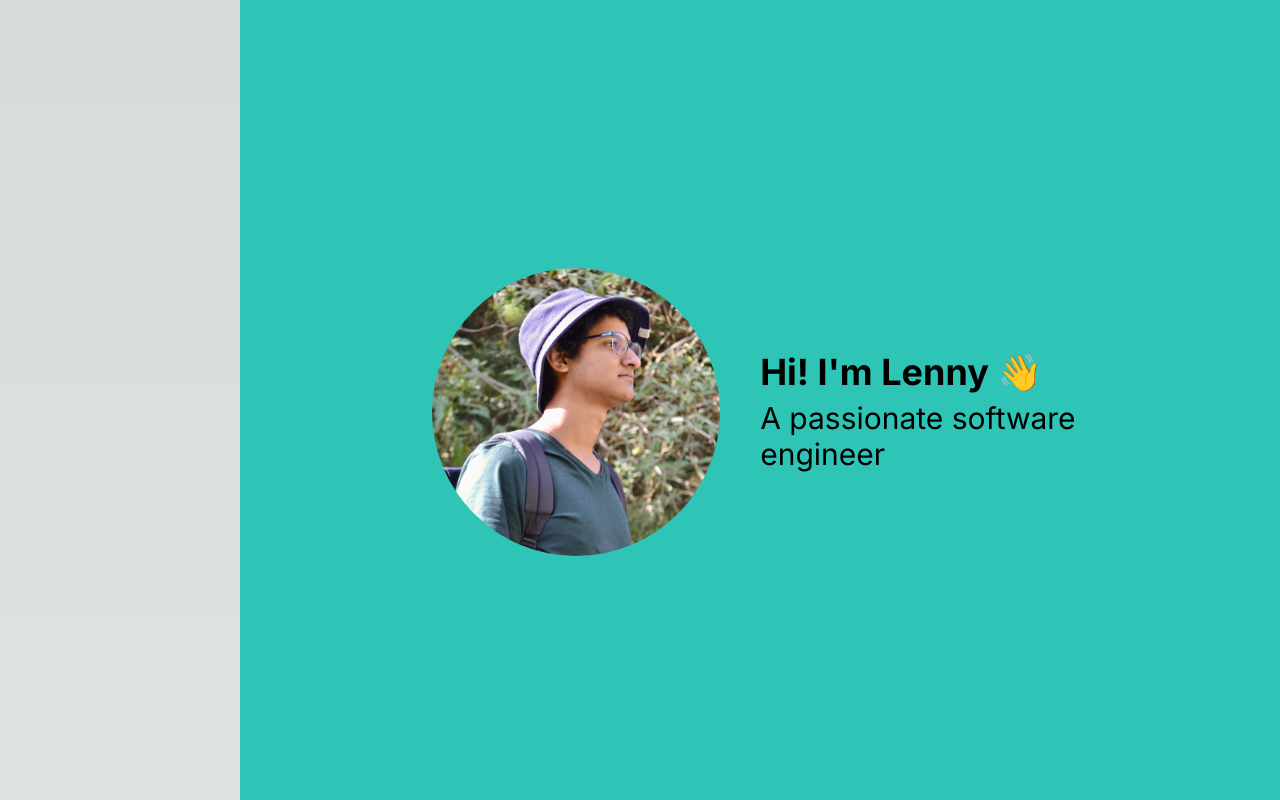
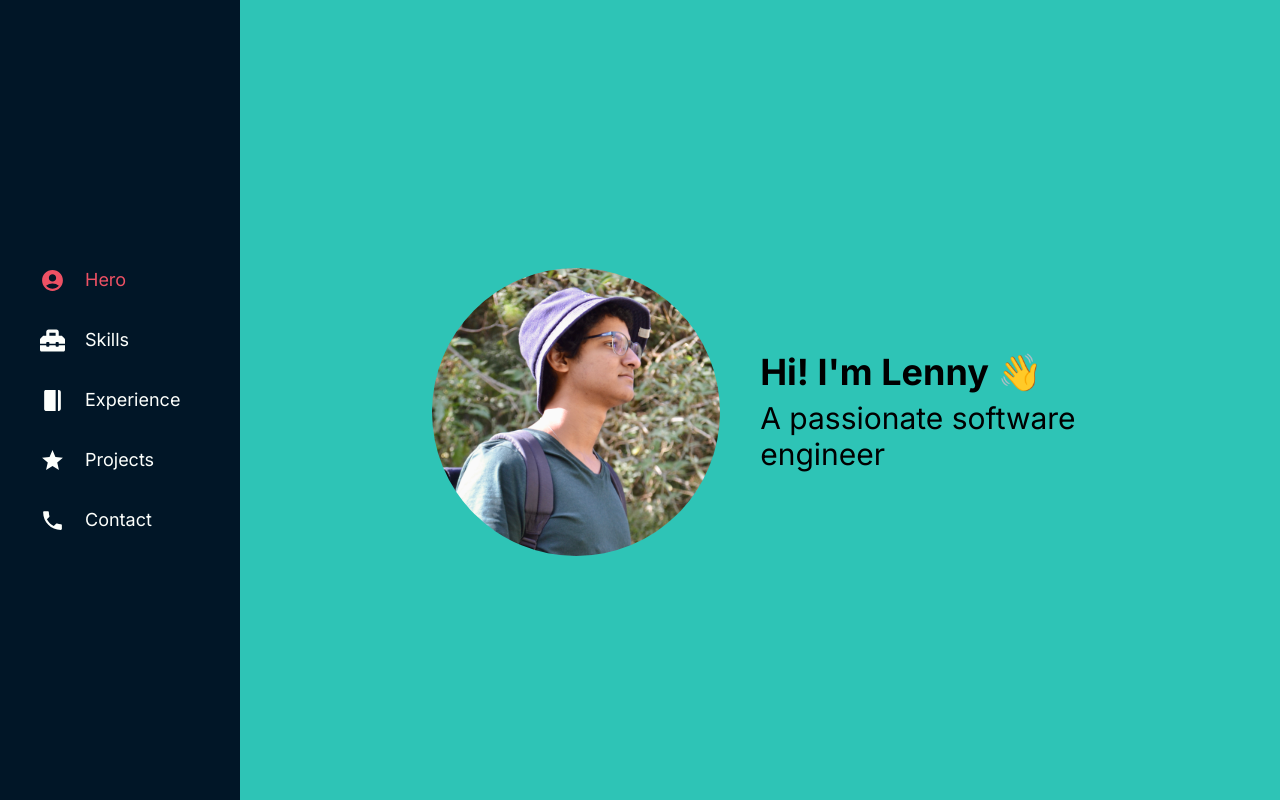
Before and after one commit to GarnierLenny/Portfolio, a Next.js app: page / in a window 1280 px wide. Shown: the top 800 px of the page. Built offline with nearby package versions, Linux system fonts and the light colour scheme.

Commit message:
FIX - md navbar

```diff
--- a/src/components/Header.component.tsx
+++ b/src/components/Header.component.tsx
@@ -40,7 +40,7 @@ export default function Header({refs, values}) {
 
   return (
     <div className="flex justify-center">
-      <div className="flex mt-1 rounded-full top-0 w-4/5 self-center md:w-full fixed md:sticky py-2 md:py-5 flex-row md:gap-y-4 justify-center px-8 md:flex-col md:h-screen text-white" style={{backgroundColor: palette.black}}>
+      <div className="flex mt-1 md:mt-0 rounded-full md:rounded-none top-0 w-4/5 md:w-full fixed md:sticky py-2 md:py-5 flex-row md:gap-y-4 justify-center px-8 md:flex-col md:h-screen text-white" style={{backgroundColor: palette.black}}>
         {sections.map((section, index) => (
           <div onClick={() => executeScroll(index)} className="flex gap-y-1 flex-col m-2 md:flex-row w-full text-center md:text-start md:justify-center" key={index}>
             <div style={{color: values.selected === index ? palette.light_red : palette.white, alignSelf: 'center'}}>{section.icon}</div>
```
